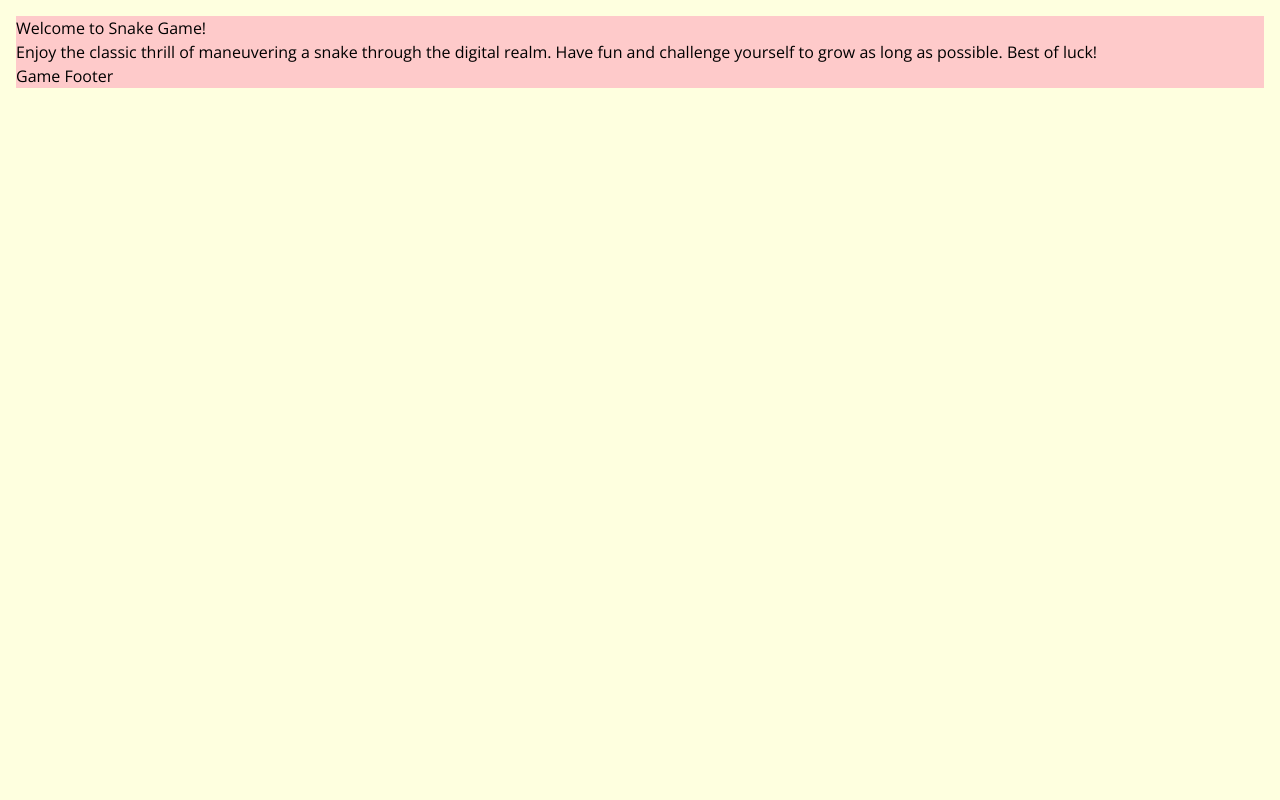
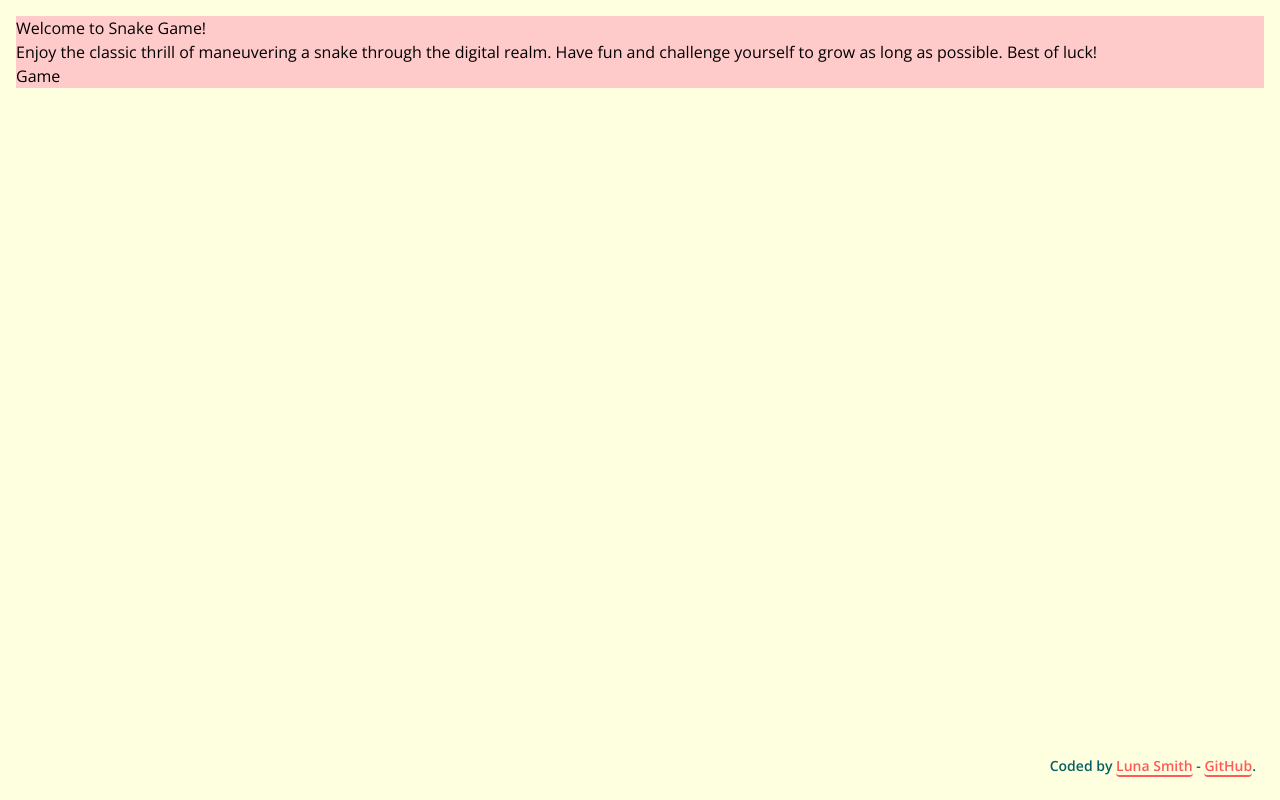
Before and after one commit to Lu-Smith/snake_game_vue_tailwindcss, a Vue app: page / in a window 1280 px wide. Built offline with nearby package versions, Linux system fonts and the light colour scheme.

Commit message:
Updated content of Footer

```diff
--- a/src/components/Footer.vue
+++ b/src/components/Footer.vue
@@ -1,3 +1,20 @@
 <template>
-    Footer
+    <h3 class="fixed bottom-4 right-4 w-ful text-sm mt-2 bg-bgColor
+    p-2 rounded text-textColor font-semibold">
+        Coded by
+        <a
+        href="https://www.lunasmithart.com/"
+        target="_blank"
+        class="text-linksColor border-b-2 border-linksColor
+        hover:border-none hover:text-bgColor transition-all duration-300 ease-in-out
+        hover:bg-addColor underline-offset-4 hover:underline-offset-8 rounded hover:p-2">
+        Luna Smith</a> -
+        <a
+        href="https://github.com/Lu-Smith/snake_game_vue_tailwindcss"
+        target="_blank"
+        class="text-linksColor border-b-2 border-linksColor
+        hover:border-none hover:text-bgColor transition-all duration-300 ease-in-out
+        hover:bg-addColor underline-offset-4 hover:underline-offset-8 rounded hover:p-2">
+        GitHub</a>.
+    </h3>
 </template>
```
